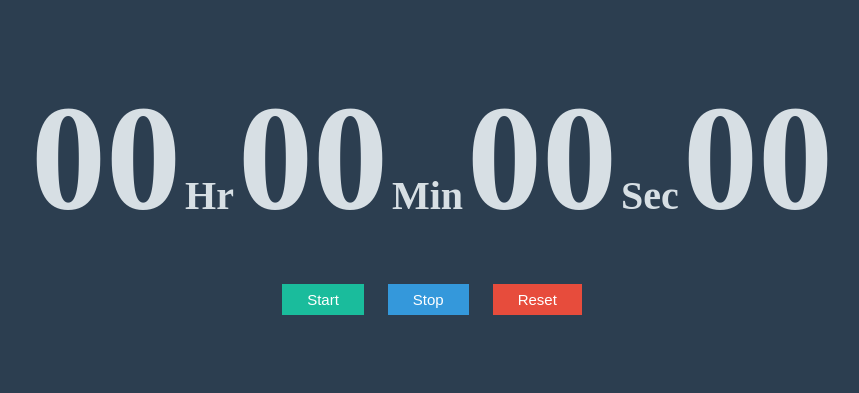
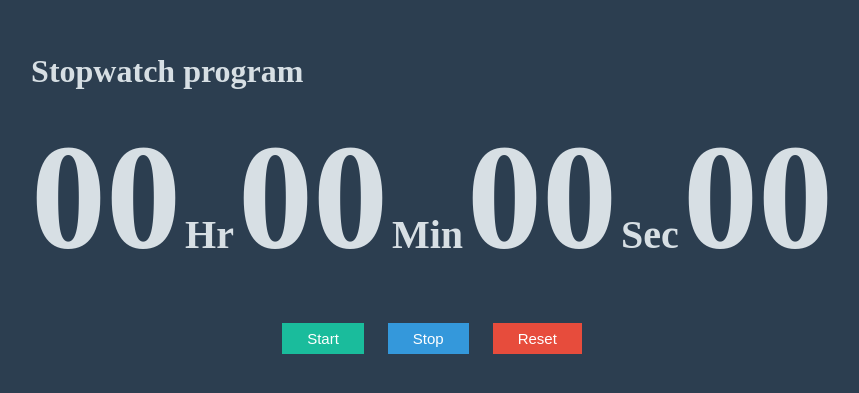
Before and after one commit to wasamwargajanan/Stopwatch, a plain HTML site: page index.html in a window 1280 px wide. Shown: the part 215-608 px from the top of the page, without its empty margins (208-1067 px from the left). Drawn offline with Linux system fonts and the light colour scheme.

Commit message:
heading added

```diff
--- a/index.html
+++ b/index.html
@@ -9,6 +9,7 @@
 </head>
 <body>
     <div id="container">
+        <h1>Stopwatch program</h1>
         <div id="time">
             <span class="digit" id="hr">00</span>
             <span class="text">Hr</span>
```
